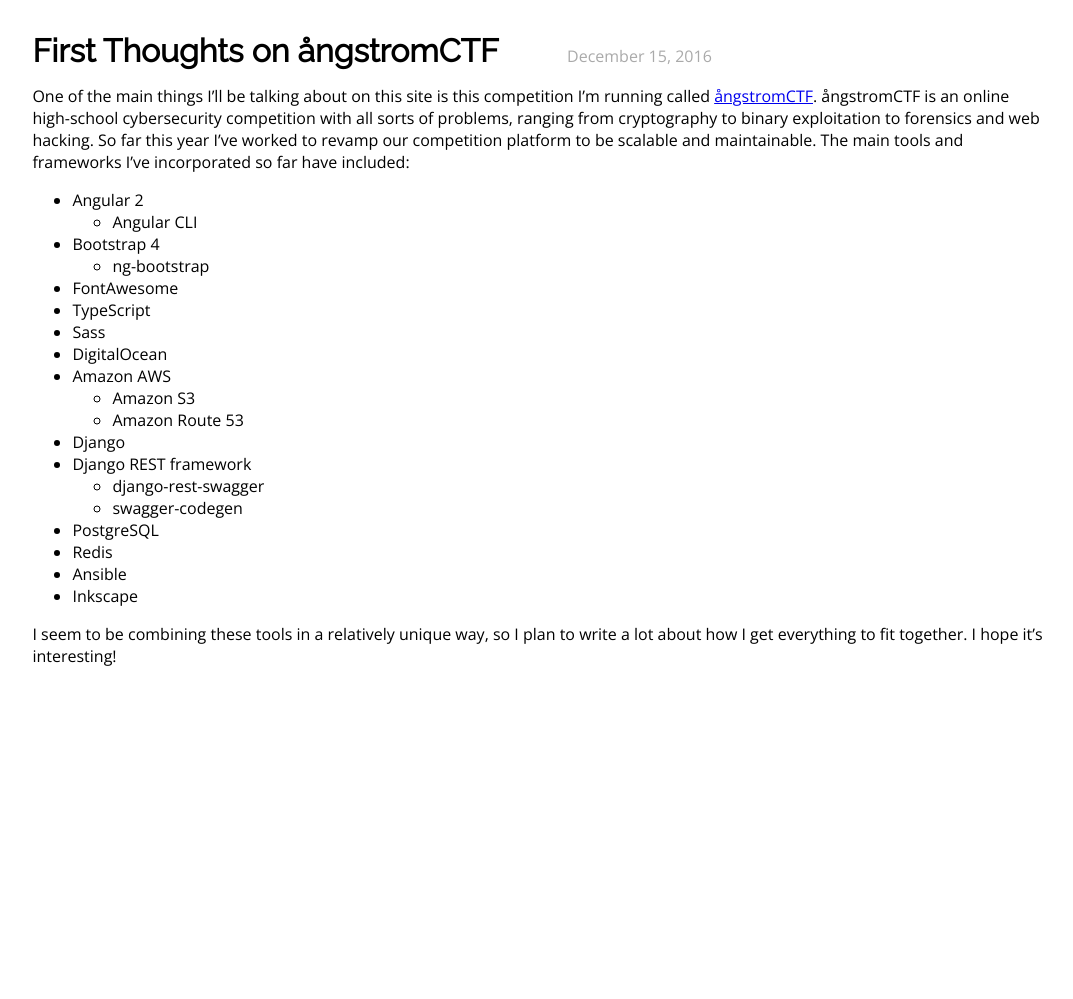
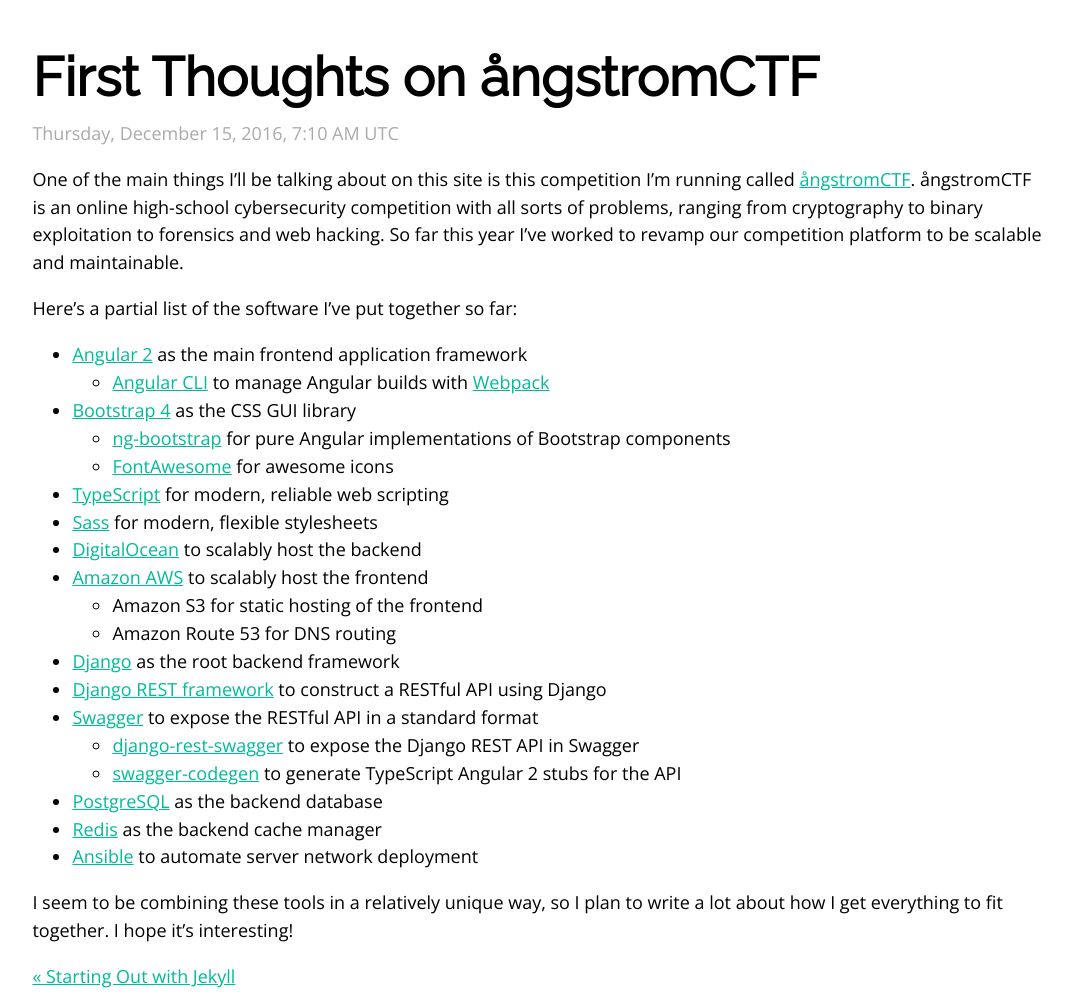
Before and after one commit to singerng/noahsinger.org, a Jekyll site: the page built from _posts/2016-12-15-angstrom-thoughts.md, in a window 1280 px wide. Shown: the whole page, without its empty margins (102-1175 px from the left). Built offline with Jekyll 4.4.1, drawn with Linux system fonts in a browser that asks for light colours; before the commit the page ends 900 px from its top, so only the background shows below that.

Commit message:
started styling more

```diff
--- a/_layouts/blog.html
+++ b/_layouts/blog.html
@@ -2,10 +2,17 @@
 layout: default
 ---
 
-<div>
-    <h1>{{ page.title }}</h1> <span class="muted">{{ page.date |  date: "%B %d, %Y" }}</span>
+<h2>{{ page.title }}</h2>
+<span class="date">{{ page.date |  date: "%A, %B %d, %Y, %l:%M %p %Z" }}</span>
 
-    <div>
-        {{ content }}
-    </div>
+{{ content }}
+
+<div class="nav">
+    {% if page.previous.url %}
+    <a href="{{ page.previous.url }}" id="previous">&laquo; {{ page.previous.title }}</a>
+    {% endif %}
+
+    {% if page.next.url %}
+    <a href="{{ page.next.url }}" id="next">{{ page.next.title }} &raquo;</a>
+    {% endif %}
 </div>
--- a/_posts/2016-12-15-angstrom-thoughts.md
+++ b/_posts/2016-12-15-angstrom-thoughts.md
@@ -1,29 +1,31 @@
 ---
 title: First Thoughts on &aring;ngstromCTF
-date: 2016-12-15 02:10:14
+date: 2016-12-15 02:10:14 -0500
 layout: blog
 ---
 
-One of the main things I'll be talking about on this site is this competition I'm running called [&aring;ngstromCTF](http://angstromctf.com). &aring;ngstromCTF is an online high-school cybersecurity competition with all sorts of problems, ranging from cryptography to binary exploitation to forensics and web hacking. So far this year I've worked to revamp our competition platform to be scalable and maintainable. The main tools and frameworks I've incorporated so far have included:
+One of the main things I'll be talking about on this site is this competition I'm running called [&aring;ngstromCTF](http://angstromctf.com). &aring;ngstromCTF is an online high-school cybersecurity competition with all sorts of problems, ranging from cryptography to binary exploitation to forensics and web hacking. So far this year I've worked to revamp our competition platform to be scalable and maintainable.
 
-* Angular 2
-    * Angular CLI
-* Bootstrap 4
-    * ng-bootstrap
-* FontAwesome
-* TypeScript
-* Sass
-* DigitalOcean
-* Amazon AWS
-    * Amazon S3
-    * Amazon Route 53
-* Django
-* Django REST framework
-    * django-rest-swagger
-    * swagger-codegen
-* PostgreSQL
-* Redis
-* Ansible
-* Inkscape
+Here's a partial list of the software I've put together so far:
+
+* [Angular 2](https://angular.io/) as the main frontend application framework
+    * [Angular CLI](https://github.com/angular/angular-cli) to manage Angular builds with [Webpack](https://webpack.github.io/)
+* [Bootstrap 4](https://v4-alpha.getbootstrap.com/) as the CSS GUI library
+    * [ng-bootstrap](https://ng-bootstrap.github.io/) for pure Angular implementations of Bootstrap components
+    * [FontAwesome](http://fontawesome.io/) for awesome icons
+* [TypeScript](https://www.typescriptlang.org/) for modern, reliable web scripting
+* [Sass](http://sass-lang.com/) for modern, flexible stylesheets
+* [DigitalOcean](https://www.digitalocean.com/) to scalably host the backend
+* [Amazon AWS](https://aws.amazon.com/) to scalably host the frontend
+    * Amazon S3 for static hosting of the frontend
+    * Amazon Route 53 for DNS routing
+* [Django](http://www.django-rest-framework.org/) as the root backend framework
+* [Django REST framework](http://www.django-rest-framework.org/) to construct a RESTful API using Django
+* [Swagger](http://swagger.io/) to expose the RESTful API in a standard format
+    * [django-rest-swagger](http://marcgibbons.github.io/django-rest-swagger/) to expose the Django REST API in Swagger
+    * [swagger-codegen](https://github.com/swagger-api/swagger-codegen) to generate TypeScript Angular 2 stubs for the API
+* [PostgreSQL](https://www.postgresql.org/) as the backend database
+* [Redis](https://redis.io/) as the backend cache manager
+* [Ansible](https://www.ansible.com/) to automate server network deployment
 
 I seem to be combining these tools in a relatively unique way, so I plan to write a lot about how I get everything to fit together. I hope it's interesting!
--- a/static/styles/theme.scss
+++ b/static/styles/theme.scss
@@ -6,6 +6,8 @@
 
 * {
     font-family: "Open Sans", sans-serif;
+    font-size: 18px;
+    line-height: 155%;
 }
 
 h1, h2, h3 {
@@ -14,20 +16,50 @@
     padding-right: 2em;
 }
 
-body {
-    margin-top: 2em;
+h1 {
+    font-size: 5rem;
 }
 
-#content {
+h2 {
+    font-size: 3rem;
+}
+
+h3 {
+    font-size: 2rem;
+}
+
+h4 {
+    font-size: 1.5rem;
+}
+
+body {
+    margin-top: 2rem;
+}
+
+div#content {
     width: 80%;
     margin: 0 auto;
 }
 
-.post-link, .post-link:active {
+a, a:visited {
+    color: #0b9;
+}
+
+a.post-link, a.post-link:active {
     text-decoration: none;
     color: inherit;
 }
 
-.muted {
+.date {
     color: #aaa;
+    vertical-align: middle;
+    display: inline-block;
 }
+
+a#prev {
+    float: left;
+}
+
+a#next {
+    float: right;
+}
```
Also changed, not shown: _layouts/default.html (+11 -0 lines), _posts/2016-12-15-first-post.md (+1 -1 lines), index/index.html (+4 -4 lines).
